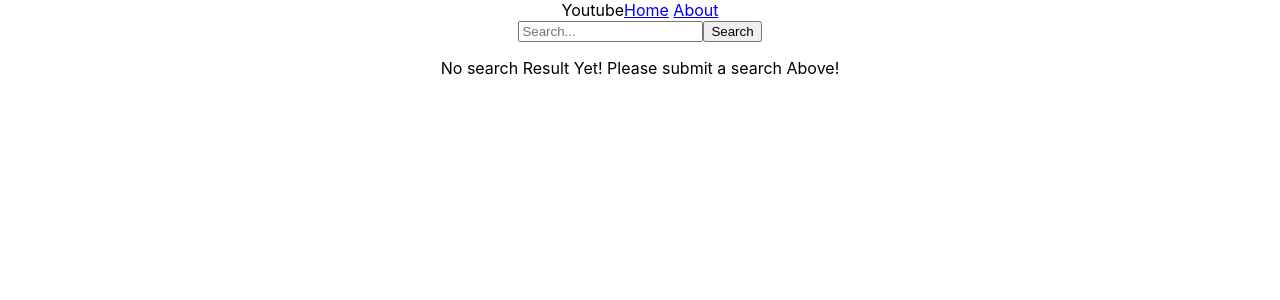
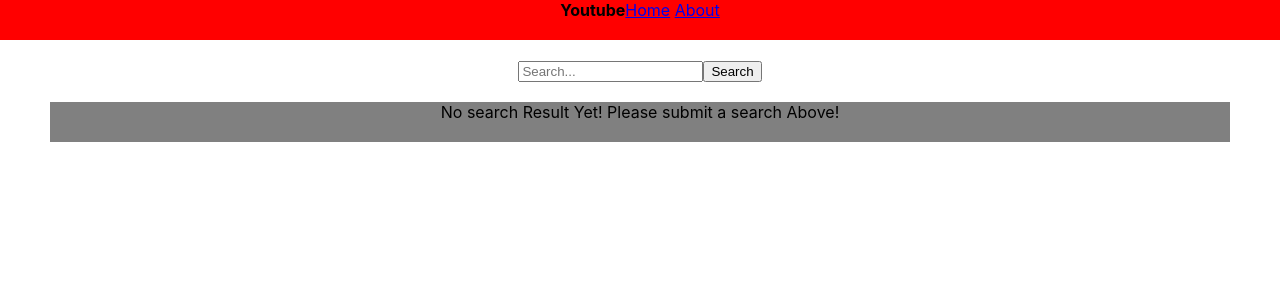
Before and after one commit to MarsiaRochelin/youtube-clone_project, a React (Create React App) app: page / in a window 1280 px wide. Shown: the top 300 px of the page. Built offline with nearby package versions, Linux system fonts and the light colour scheme; no server answers.

Commit message:
minor CSS on About/Home page

```diff
--- a/src/App.css
+++ b/src/App.css
@@ -1,10 +1,25 @@
 .App {
   text-align: center;
 }
+/* want to make background color black (and my text white) however evertime I tried assigining the className app and homepage that background color it only took up a small portion of my app viewheight WHY? */
 
-img {
-border: 2px solid ;
-border-radius: 50%;
-width: 200px;
-height: auto;
+.nav {
+  /* display: flex;
+  justify-content: space-between; */
+  background-color: red;
+  height:40px;
+  width:auto;
+
 }
+
+.searchbar {
+  margin: 20px;
+}
+
+.prompt {
+  background-color: gray;
+  height:40px;
+  width:auto;
+  margin-left: 50px;
+  margin-right: 50px;
+}
--- /dev/null
+++ b/src/about.css
@@ -0,0 +1,6 @@
+img {
+    border: 2px solid ;
+    border-radius: 50%;
+    width: 200px;
+    height: auto;
+    }
--- a/src/components/About.js
+++ b/src/components/About.js
@@ -1,4 +1,5 @@
 import React from "react";
+import about from "../about.css"
 
 function About() {
   return (
--- a/src/components/Nav.js
+++ b/src/components/Nav.js
@@ -5,7 +5,7 @@ function Nav() {
   return (
     <div className="nav">
       <nav className="navbar">
-        Youtube
+        <strong>Youtube</strong>
         <Link to="/">Home</Link> <Link to="/about">About</Link>
       </nav>
     </div>
```
